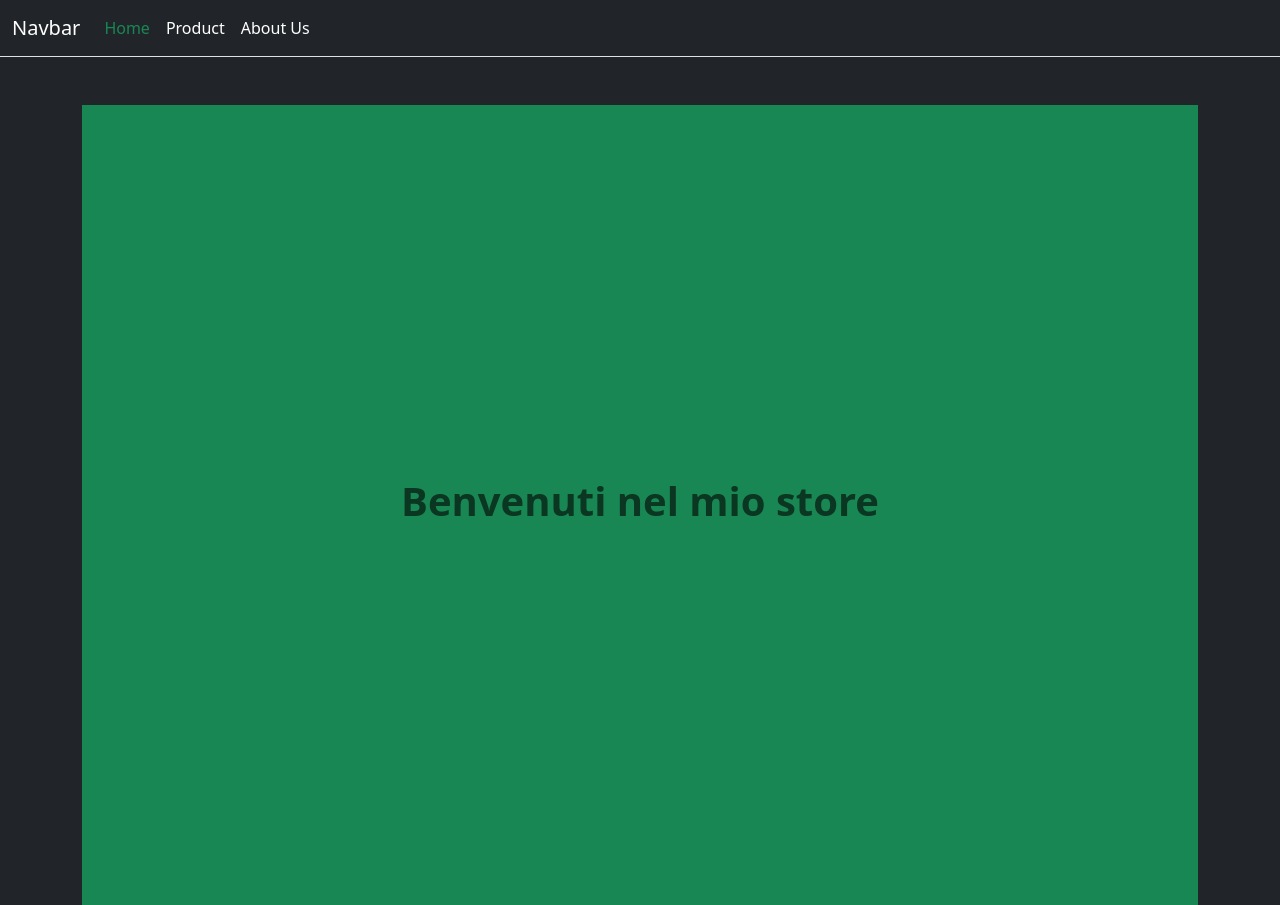
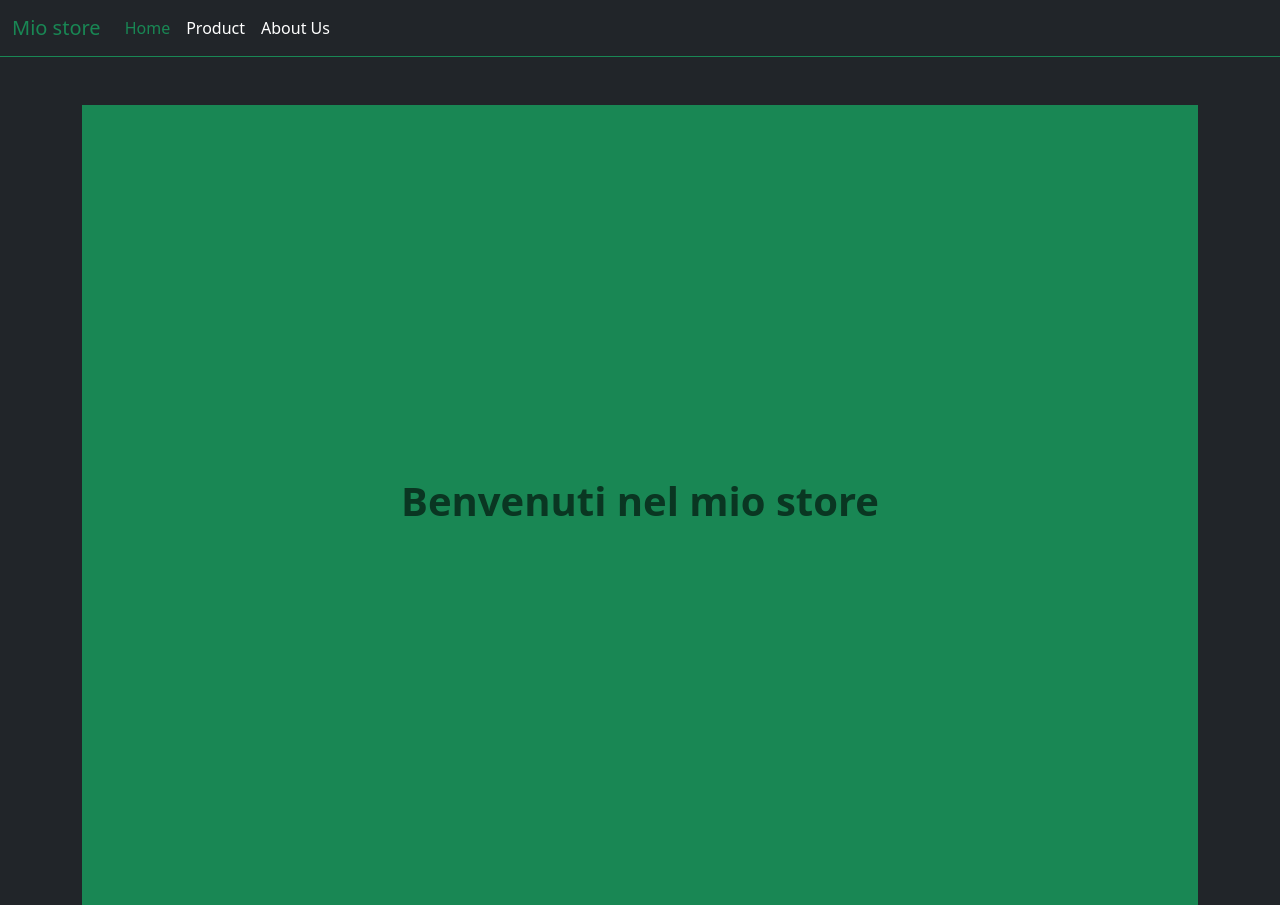
Before and after one commit to fabiogerritferrari/react-router, a React (Vite) app: page / in a window 1280 px wide. Built offline with nearby package versions, Linux system fonts and the light colour scheme.

Commit message:
fix: cambiato nome e colore della navbar

```diff
--- a/src/components/layout/MainNav.jsx
+++ b/src/components/layout/MainNav.jsx
@@ -2,9 +2,9 @@ import { NavLink } from "react-router-dom"
 
 export default function MainNav() {
     return (
-        <nav className="navbar navbar-expand-lg bg-dark border-bottom border-body">
+        <nav className="navbar navbar-expand-lg bg-dark border-bottom border-success border-body">
             <div className="container-fluid">
-                <a className="navbar-brand text-white" href="#">Navbar</a>
+                <a className="navbar-brand text-success" href="#">Mio store</a>
                 <button className="navbar-toggler" type="button" data-bs-toggle="collapse" data-bs-target="#navbarSupportedContent" aria-controls="navbarSupportedContent" aria-expanded="false" aria-label="Toggle navigation">
                     <span className="navbar-toggler-icon"></span>
                 </button>
```
Also changed, not shown: src/App.jsx (+5 -5 lines).
